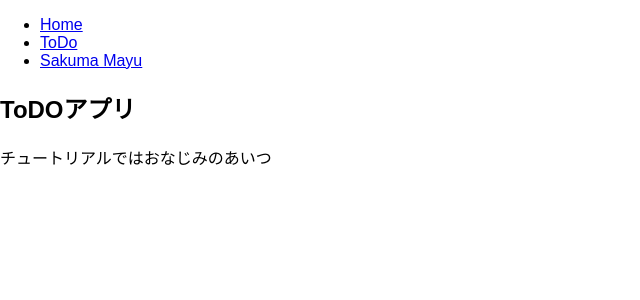
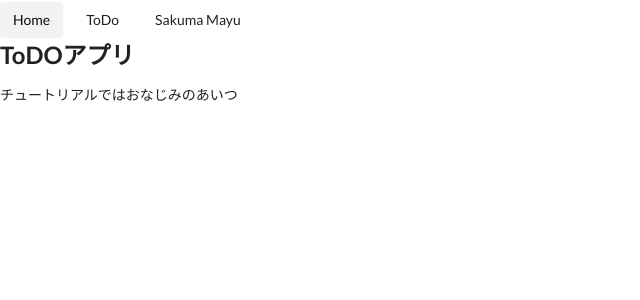
Before and after one commit to zenmaibane/ReactPractice, a React (Create React App) app: page /todo in a window 1280 px wide. Shown: the top 300 px of the page, without its empty margins (0-640 px from the left). Built offline with nearby package versions, Linux system fonts and the light colour scheme.

Commit message:
semantic-uiでヘッダーコンポーネントを作ったみたいなそれ

```diff
--- a/package.json
+++ b/package.json
@@ -28,7 +28,9 @@
     "react": "^16.2.0",
     "react-dom": "^16.2.0",
     "react-router-dom": "^4.2.2",
-    "react-scripts-ts": "2.13.0"
+    "react-scripts-ts": "2.13.0",
+    "semantic-ui-css": "^2.3.0",
+    "semantic-ui-react": "^0.78.2"
   },
   "devDependencies": {
     "@types/jest": "^22.1.3",
--- a/src/components/App.tsx
+++ b/src/components/App.tsx
@@ -1,8 +1,9 @@
-import { BrowserRouter, Route, Link } from 'react-router-dom';
+import { BrowserRouter, Route } from 'react-router-dom';
 import * as React from 'react';
 import Sakumamayu from './Sakumamayu';
 import ToDo from './ToDo';
 import Home from './Home';
+import NavMenu from './NavMenu';
 import '../css/App.css';
 
 class App extends React.Component {
@@ -11,11 +12,7 @@ class App extends React.Component {
       <BrowserRouter>
         <div>
           <div>
-            <ul>
-              <li><Link to="/">Home</Link></li>
-              <li><Link to="/todo">ToDo</Link></li>
-              <li><Link to="/sakumamayu">Sakuma Mayu</Link></li>
-            </ul>
+            <NavMenu />
           </div>
           <div>
             <Route exact={true} path="/" component={Home} />
--- /dev/null
+++ b/src/components/NavMenu.tsx
@@ -0,0 +1,16 @@
+import * as React from 'react';
+import { Link } from 'react-router-dom';
+
+class NavMenu extends React.Component {
+    render() {
+        return (
+            <div className="ui secondary menu">
+                <Link className="active item" to="/">Home</Link>
+                <Link className="item" to="/todo">ToDo</Link>
+                <Link className="item" to="/sakumamayu">Sakuma Mayu</Link>
+            </div>
+        );
+    }
+}
+
+export default NavMenu;
--- a/src/index.tsx
+++ b/src/index.tsx
@@ -2,6 +2,7 @@ import * as React from 'react';
 import * as ReactDOM from 'react-dom';
 import App from './components/App';
 import registerServiceWorker from './registerServiceWorker';
+import 'semantic-ui-css/semantic.min.css';
 import './index.css';
 
 ReactDOM.render(
```
Also changed, not shown: 1 other file (tests, documents, lock files or other folders).
